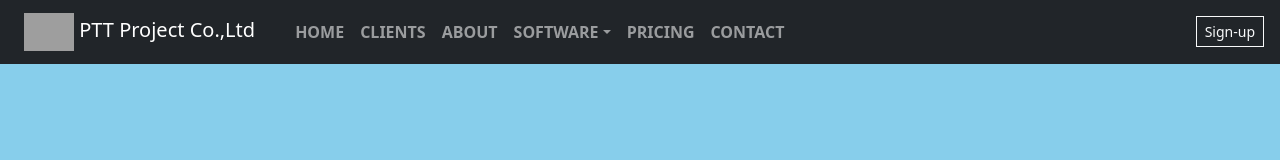
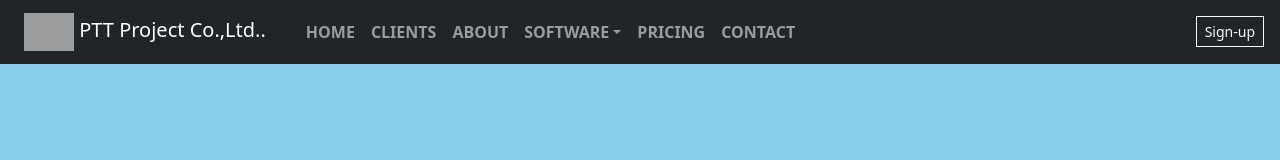
Before and after one commit to shwe96204/wdf11project, a plain HTML site: page index.html in a window 1280 px wide. Shown: the top 160 px of the page. Drawn offline with nearby package versions, Linux system fonts and the light colour scheme; grey boxes are pictures that could not be loaded.

Commit message:
Update index.html

```diff
--- a/index.html
+++ b/index.html
@@ -63,7 +63,7 @@
 
 			<a href="javascript:void(0);" class="navbar-brand mx-3">
 				<img src="https://upload.wikimedia.org/wikipedia/commons/3/33/Vanamo_Logo.png" alt="sitelogo" rel="icon" type="image/png" width="50" class="ms-2" />
-				<span class="">PTT Project Co.,Ltd</span>
+				<span class="">PTT Project Co.,Ltd..</span>
 			</a>
 
 			<button type="button" class="navbar-toggler " data-bs-toggle="collapse" data-bs-target="#nav"> <i class="navbar-toggler-icon"></i> </button>
```
